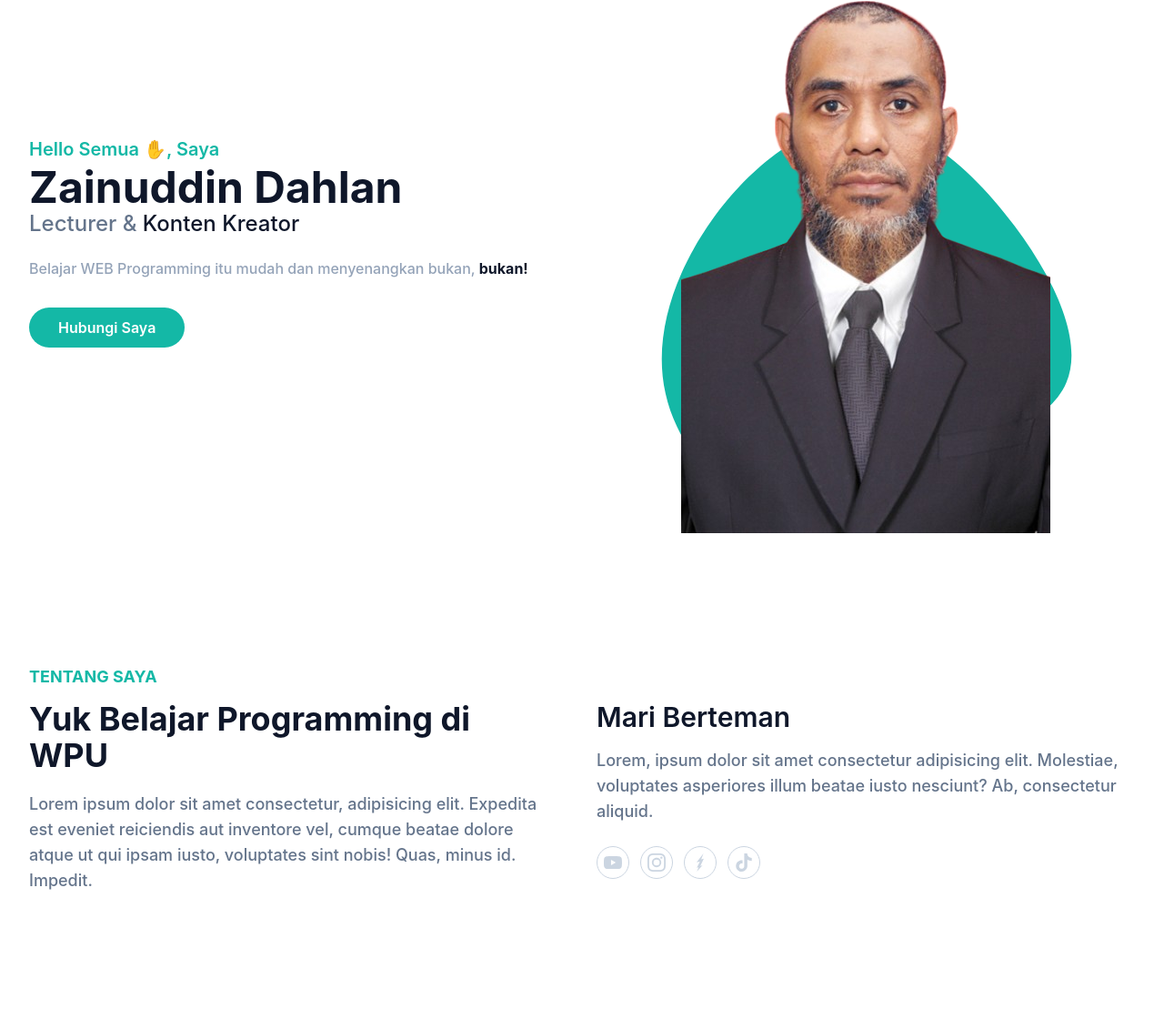
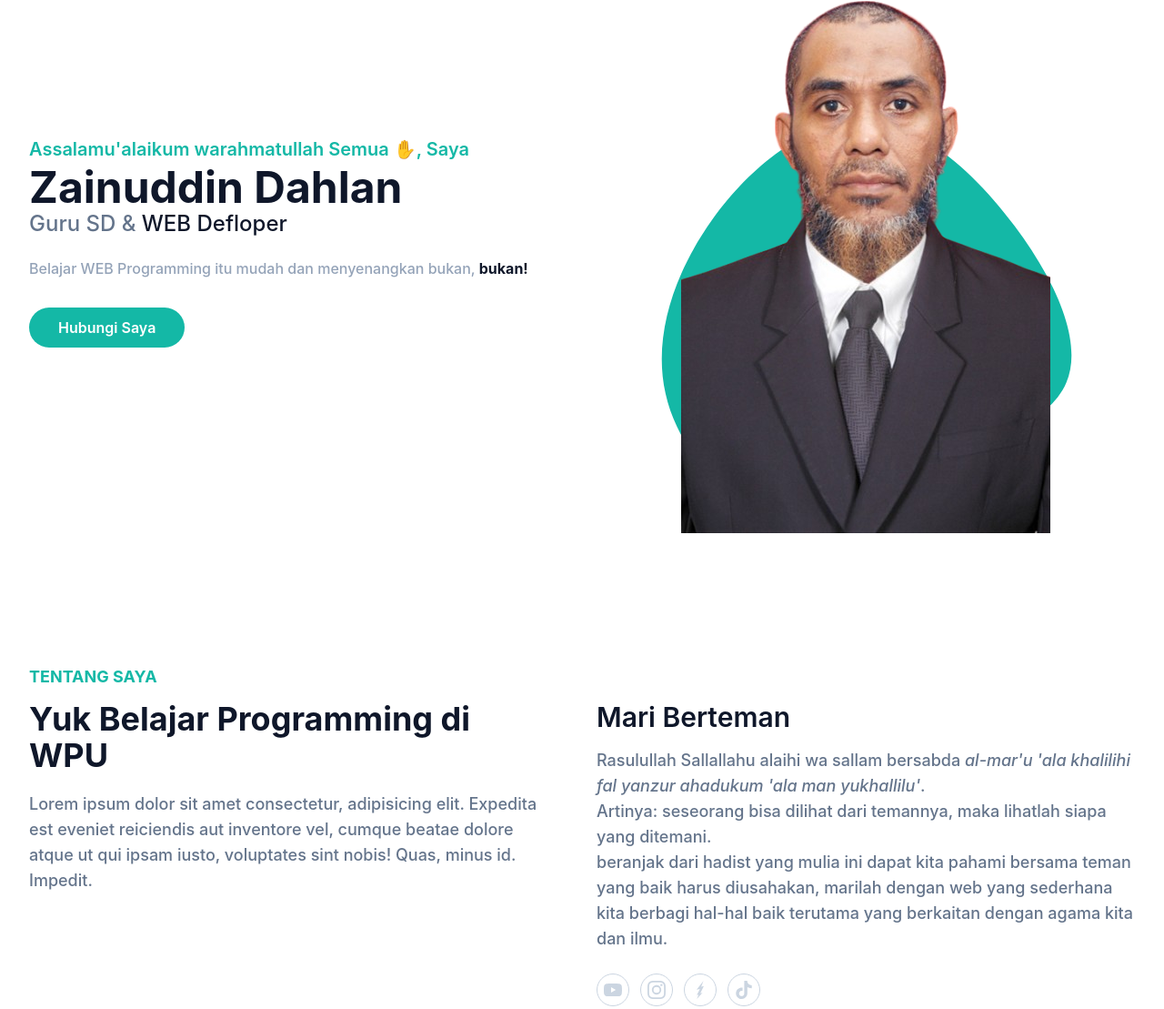
Before and after one commit to zainuddi/portfolio-tailwind-css, a website: page index.html in a window 1280 px wide. Shown: the part 208-1317 px from the top of the page at 91% size. Drawn offline with Linux system fonts and the light colour scheme.

Commit message:
update kode baru

```diff
--- a/index.html
+++ b/index.html
@@ -55,8 +55,8 @@
         <div class="container">
             <div class="flex flex-wrap">
                 <div class="w-full self-center px-4 lg:w-1/2">
-                    <h1 class="text-base font-semibold text-primary md:text-xl">Hello Semua ✋, Saya <span class="block font-bold text-dark text-4xl mt-1 lg:text-5xl">Zainuddin Dahlan</span></h1>
-                    <h2 class="font-medium text-secondary text-lg mb-5 lg:text-2xl">Lecturer & <span class="text-dark">Konten Kreator</span></h2>
+                    <h1 class="text-base font-semibold text-primary md:text-xl">Assalamu'alaikum warahmatullah Semua ✋, Saya <span class="block font-bold text-dark text-4xl mt-1 lg:text-5xl">Zainuddin Dahlan</span></h1>
+                    <h2 class="font-medium text-secondary text-lg mb-5 lg:text-2xl">Guru SD & <span class="text-dark">WEB Defloper</span></h2>
                     <p class="font-medium text-slate-400 mb-10 leading-relaxed">Belajar WEB Programming itu mudah dan menyenangkan bukan, <span class="text-dark font-bold">bukan!</span></p>
                     <a href="#" class="text-base font-semibold text-white bg-primary py-3 px-8 rounded-full hover:shadow-lg hover:opacity-80 trasition duration-300 ease-in-out">Hubungi Saya</a>
                 </div>
@@ -88,7 +88,7 @@
 
                 <div class="w-full px-4 mb-10 lg:w-1/2">
                     <h3 class="font-semibold text-dark text-2xl mb-4 lg:text-3xl lg:pt-10">Mari Berteman</h3>
-                    <p class="font-medium text-base text-secondary mb-6 lg:text-lg">Lorem, ipsum dolor sit amet consectetur adipisicing elit. Molestiae, voluptates asperiores illum beatae iusto nesciunt? Ab, consectetur aliquid.</p>
+                    <p class="font-medium text-base text-secondary mb-6 lg:text-lg">Rasulullah Sallallahu alaihi wa sallam bersabda <i>al-mar'u 'ala khalilihi fal yanzur ahadukum 'ala man yukhallilu'</i>. <br>Artinya: seseorang bisa dilihat dari temannya, maka lihatlah siapa yang ditemani. <br> beranjak dari hadist yang mulia ini dapat kita pahami bersama teman yang baik harus diusahakan, marilah dengan web yang sederhana kita berbagi hal-hal baik terutama yang berkaitan dengan agama kita dan ilmu.</p>
                     <div class="flex items-center">
                              <!-- youtube-->
                               <a href="https://youtube.com/" target="_blank" class="w-9 h-9 mr-3 rounded-full flex justify-center items-center border border-slate-300 text-slate-300 hover:border-primary hover:bg-primary hover:text-white">
```
